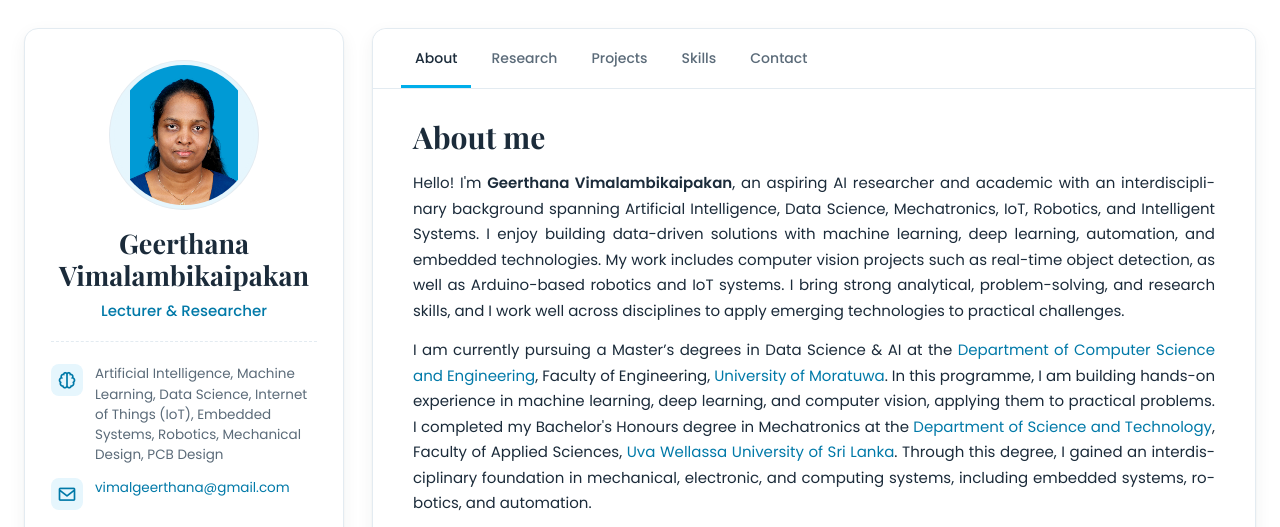
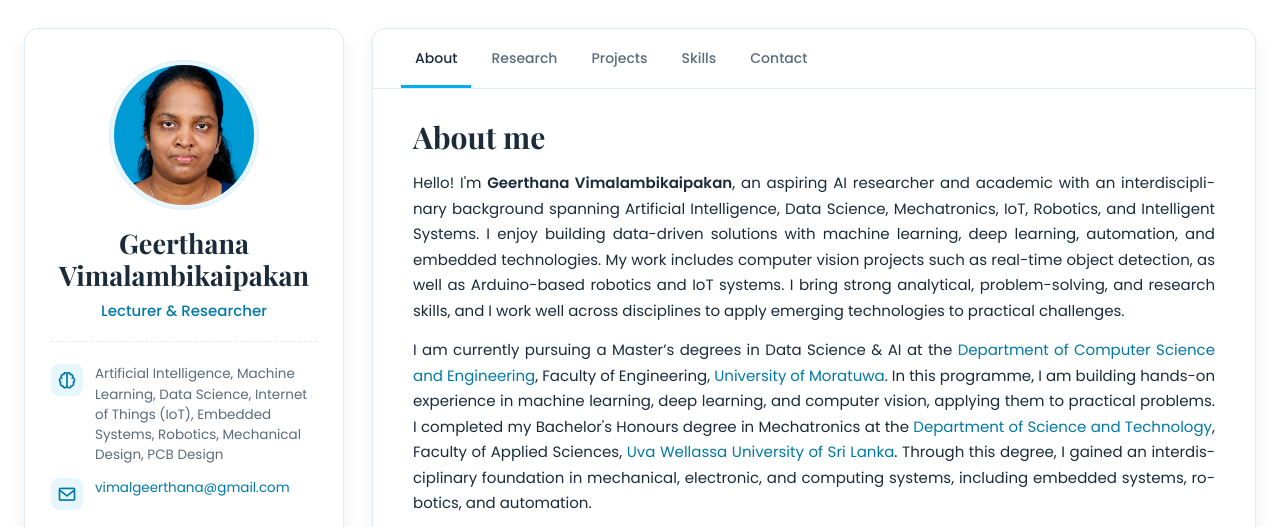
Before and after one commit to GeerthanaVimal/GeerthanaVimal.github.io, a plain HTML site: page index.html in a window 1280 px wide. Shown: the top 527 px of the page. Drawn offline with nearby package versions, Linux system fonts and the light colour scheme.

Commit message:
Update stylesheet.css

```diff
--- a/stylesheet.css
+++ b/stylesheet.css
@@ -68,7 +68,7 @@ img { max-width: 100%; display: block; }
   display: grid; place-items: center;
 }
 .avatar span { font-family: 'Playfair Display', serif; font-size: 44px; color: var(--accent-text); }
-.avatar img { position: absolute; inset: 0; width: 100%; height: 100%; object-fit: contain; background: var(--accent-soft); }
+.avatar img { position: absolute; inset: 0; width: 100%; height: 100%; object-fit: cover; }
 
 .profile-card h1 {
   font-family: 'Playfair Display', serif;
```
